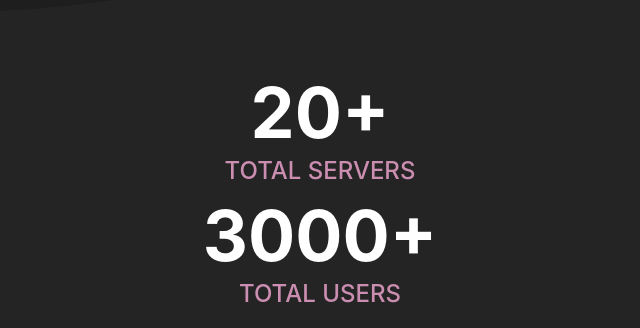
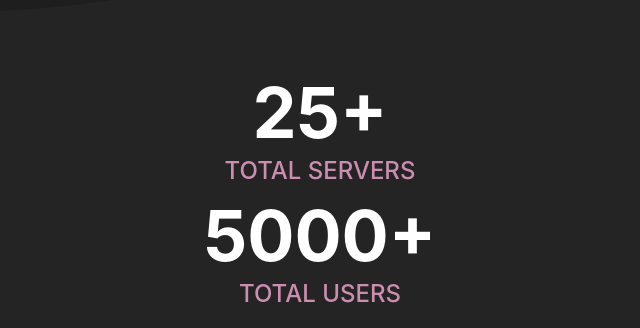
Before and after one commit to NicoV1337/NicoV1337.github.io, a plain HTML site: page index.html in a window 1280 px wide. Shown: the part 529-857 px from the top of the page, 320-960 px from the left. Drawn offline with nearby package versions, Linux system fonts and the light colour scheme.

Commit message:
Update index.html

```diff
--- a/index.html
+++ b/index.html
@@ -35,10 +35,10 @@
                 </svg>
             </div>
         </div>
-        <h1 class = "text" style="font-size: 70px; text-align: center;"><strong>20+</strong></h1>
+        <h1 class = "text" style="font-size: 70px; text-align: center;"><strong>25+</strong></h1>
         <h4 style="color: rgb(203,142,177);margin-top: -6px;text-align: center;">TOTAL SERVERS</h4>
 
-        <h1 class="text" style="font-size: 70px; text-align: center;"><strong>3000+</strong></h1>
+        <h1 class="text" style="font-size: 70px; text-align: center;"><strong>5000+</strong></h1>
         <h4 style="color: rgb(203,142,177);margin-top: -6px;margin-bottom:20px; text-align: center;">TOTAL USERS</h4>
        <div class='container py-5 my-5 text-center' id='main-section'>
          <div id="featureCards" class="mt-0">
```
